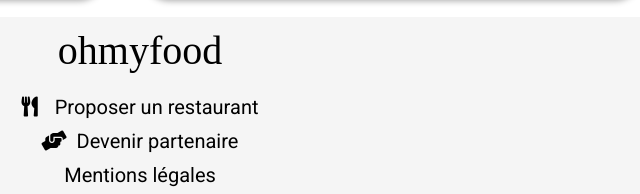
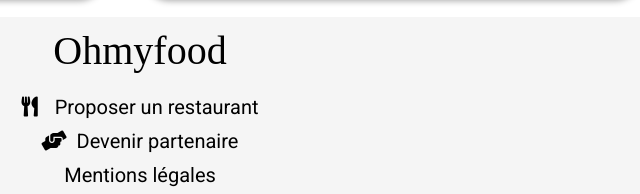
Before and after one commit to Chafik9278/P3_Ohmyfood--Anani, a website: page index.html in a window 1280 px wide. Shown: the part 1485-1679 px from the top of the page, 520-1160 px from the left. Drawn offline with Linux system fonts and the light colour scheme; a web font is replaced by a local one.

Commit message:
fin du projet

```diff
--- a/index.html
+++ b/index.html
@@ -200,7 +200,7 @@
       </section>
     </main>
     <footer>
-      <h3>ohmyfood</h3>
+      <h3>Ohmyfood</h3>
       <ul>
         <li>
           <a href="#"><i class="fas fa-utensils"></i> Proposer un restaurant</a>
```
